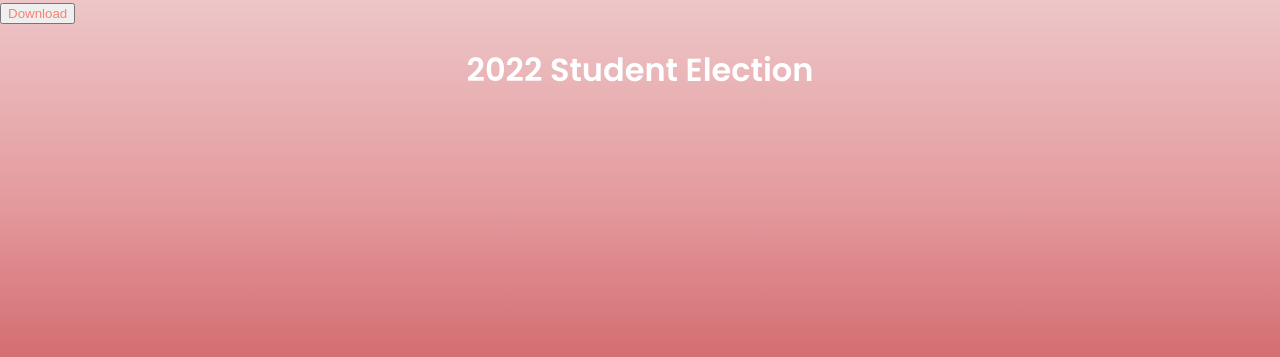
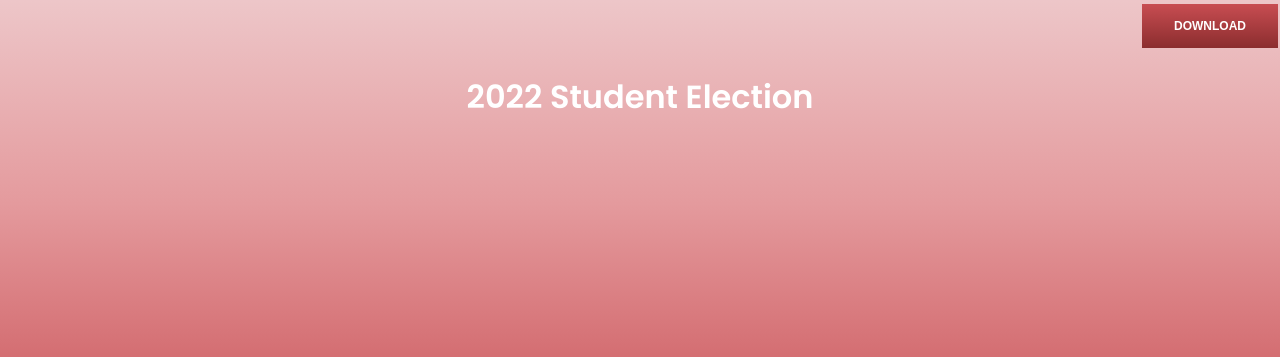
Before and after one commit to Bubs0220/Voting-System, a PHP site: page /adminhome.php in a window 1280 px wide. Shown: the part 63-420 px from the top of the page. Run offline with PHP 8.4, Linux system fonts and the light colour scheme; a user stored in the database is signed in.

Commit message:
Print button

```diff
--- a/addcandidate/addnew.php
+++ b/addcandidate/addnew.php
@@ -1,11 +1,10 @@
 <?php
 	include('conn.php');
 
-    $photo=$_POST['photo'];
 	$name=$_POST['name'];
 	$position=$_POST['position'];
 	$course=$_POST['course'];
 
-	mysqli_query($conn,"insert into candidates (photo, name, position, course) values ('$photo', $name', '$position', '$course')");
+	mysqli_query($conn,"insert into candidates (name, position, course) values ('$name', '$position', '$course')");
 	header('location:addstudent.php');
 ?>
--- a/addcandidate/addstudent.php
+++ b/addcandidate/addstudent.php
@@ -35,7 +35,6 @@
 						font-family: 'Poppins';
 					}
 				</style>
-				<th>Photo</th>
 				<th>Name</th>
 				<th>Position</th>
 				<th>Course</th>
@@ -49,7 +48,6 @@
 				while($row=mysqli_fetch_array($query)){
 					?>
 					<tr>
-						<td><img src="data:photo/jpg;charset=utf8;base64,<?php echo base64_encode($row['photo']); ?>" width="80" height="80"/></td>
 						<td><?php echo ucwords($row['name']); ?></td>
 						<td><?php echo ucwords($row['position']); ?></td>
 						<td><?php echo $row['course']; ?></td>
--- a/addcandidate/edit.php
+++ b/addcandidate/edit.php
@@ -3,12 +3,11 @@
 
 	$id=$_GET['id'];
 
-	$photo=$_POST['photo'];
 	$name=$_POST['name'];
 	$position=$_POST['position'];
 	$course=$_POST['course'];
 
-	mysqli_query($conn,"update candidates set photo='$photo' name='$name', position='$position', course='$course' where userid='$id'");
+	mysqli_query($conn,"update candidates set name='$name', position='$position', course='$course' where userid='$id'");
 	header('location:addstudent.php');
 
 ?>
--- a/admin_style.css
+++ b/admin_style.css
@@ -31,8 +31,29 @@ body{
 .navbar a:hover{
 	background: #c84d52;
 }
-
-.btn {
-	color: #FA8072;
-	 order-color: #FA8072
+.printer ul{
+	list-style:none;
+	padding: 0;
+	margin: 0;
+	text-align: right;
 }
+.printer li{
+	display: inline-block;
+}
+.printer button {
+	background: linear-gradient(#c84d52,#8b2d2e);
+ 	border: none;
+	color: white;
+	padding: 15px 32px;
+	text-align: right;
+	text-decoration: none;
+	display: inline-block;
+	font-size: 12px;
+	text-transform: uppercase;
+	font-weight: bold;
+	margin: 4px 2px;
+	cursor: pointer;
+}
+.printer button:hover{
+	background: #c84d52;
+}
--- a/adminhome.php
+++ b/adminhome.php
@@ -22,10 +22,13 @@
 				<li><a href="logout.php">Logout</a></li>
 			</ul>
 		</div>
-
-		<form method="post" action="print.php">
-		  	<button type="submit" name="export" class="btn btn-primary">Download</button>
-		</form>
+		<div class = "printer">
+			<ul>
+				<li><form method="post" action="print.php">
+		  			<button type="submit" name="export" class="button">Download</button>
+				</form></li>
+			</ul>
+		</div>
 
 		<h1><center>2022 Student Election</center></h1>
 			<style>
```
Also changed, not shown: addcandidate/add_modal.php (+0 -9 lines), addcandidate/button.php (+0 -9 lines).
